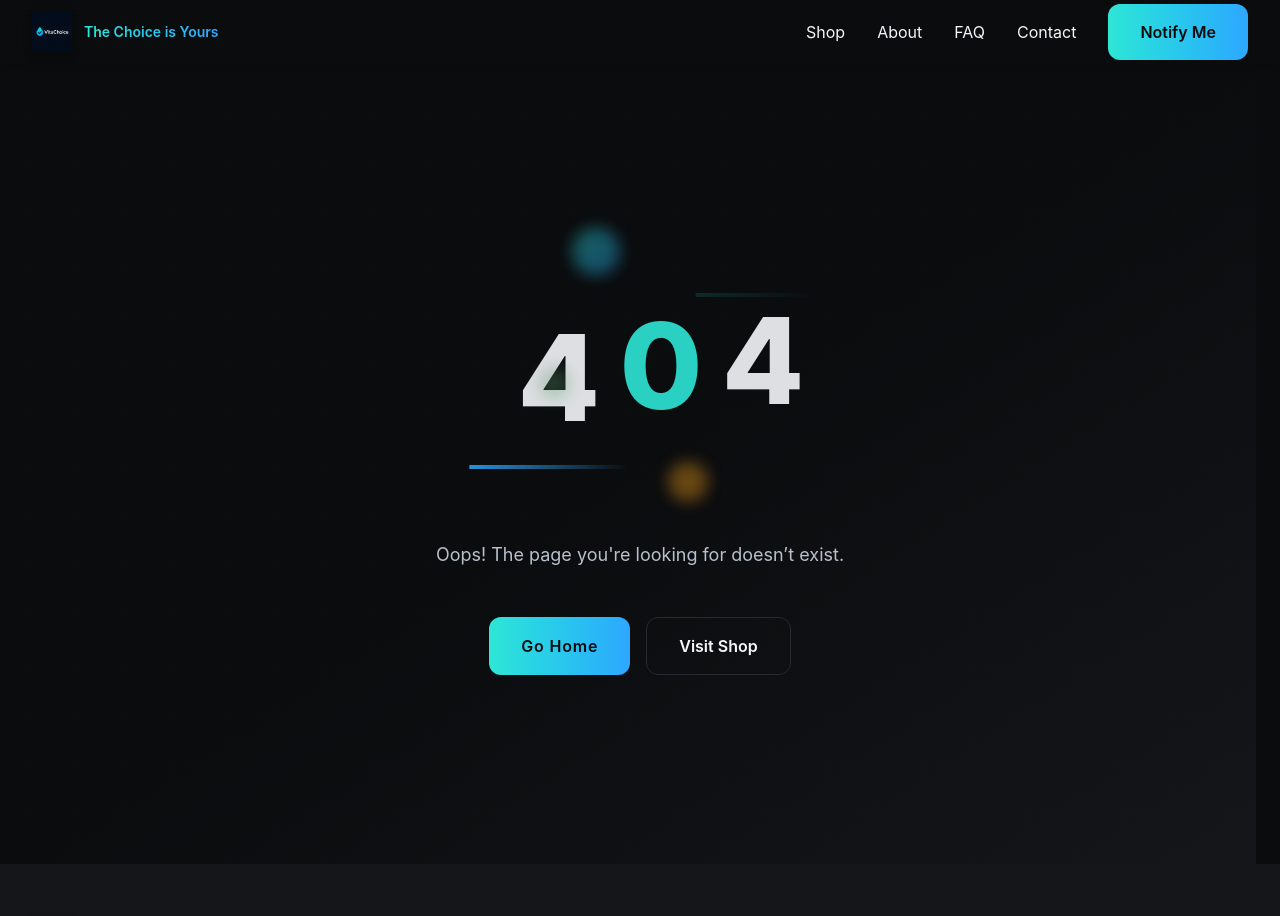
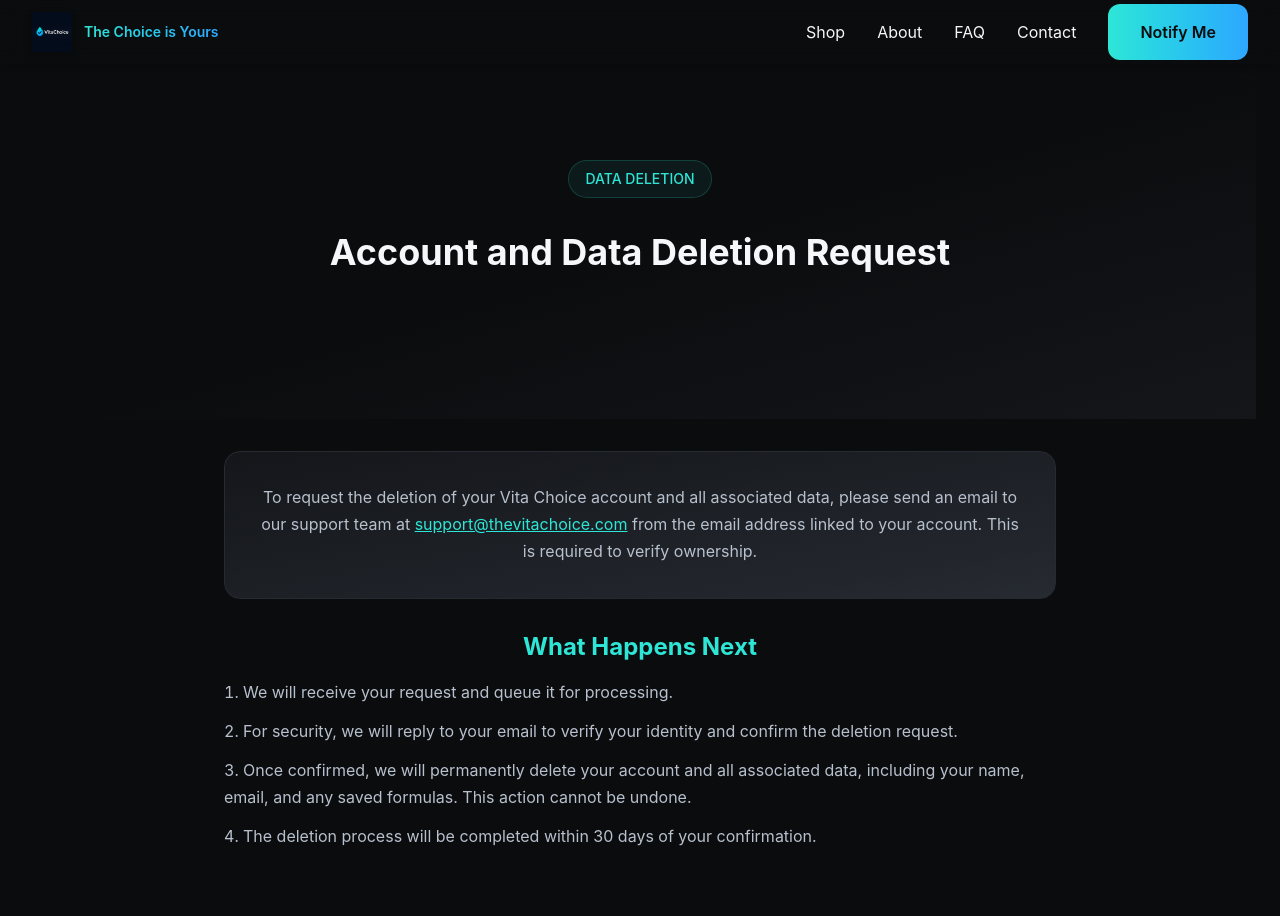
Before and after one commit to carnage999-max/Vita-Choice, a Next.js app: page /delete-account in a window 1280 px wide. Before the commit this address had no page. Shown: the top 916 px of the page. Built offline with nearby package versions, Linux system fonts and the light colour scheme.

Commit message:
feat: created delete account data request page.

```diff
--- /dev/null
+++ b/app/delete-account/page.tsx
@@ -0,0 +1,82 @@
+"use client";
+
+import React from 'react';
+import Link from 'next/link';
+import { COLORS, TYPOGRAPHY } from '../lib/constants';
+
+const DeleteAccountPage = () => {
+    return (
+        <div style={{ backgroundColor: COLORS.background, color: COLORS.textPrimary }}>
+            {/* Hero Section */}
+            <section className="relative overflow-hidden py-16 lg:py-24">
+                <div className="absolute inset-0">
+                    <div className="absolute inset-0 bg-gradient-to-br from-[#0B0C0E] via-[#0B0C0E] to-[#14161A]" />
+                    <div className="absolute top-1/4 right-1/4 w-96 h-96 bg-gradient-radial from-[#2EE6D6]/8 to-transparent rounded-full blur-3xl" />
+                </div>
+
+                <div className="relative max-w-4xl mx-auto px-6 lg:px-8">
+                    <div className="text-center mb-12">
+                        <div className="inline-flex items-center gap-2 px-4 py-2 rounded-full border mb-8"
+                            style={{
+                                backgroundColor: `${COLORS.accentTeal}10`,
+                                borderColor: `${COLORS.accentTeal}30`
+                            }}>
+                            <span className="text-sm font-medium" style={{ color: COLORS.accentTeal }}>
+                                DATA DELETION
+                            </span>
+                        </div>
+
+                        <h1 className="text-3xl lg:text-4xl font-bold leading-tight mb-4"
+                            style={{ fontFamily: TYPOGRAPHY.heading }}>
+                            Account and Data Deletion Request
+                        </h1>
+                    </div>
+                </div>
+            </section>
+
+            {/* Content */}
+            <section className="py-8">
+                <div className="max-w-4xl mx-auto px-6 lg:px-8">
+                    <div className="prose prose-invert max-w-none text-center">
+                        <div className="bg-gradient-to-br from-[#14161A] to-[#262A31] rounded-2xl p-8 border border-[#262A31] mb-8">
+                            <p style={{ color: COLORS.textMuted, fontFamily: TYPOGRAPHY.body, lineHeight: '1.7' }}>
+                                To request the deletion of your Vita Choice account and all associated data, please send an email to our support team at{' '}
+                                <a href="mailto:support@thevitachoice.com" style={{ color: COLORS.accentTeal, textDecoration: 'underline' }}>
+                                    support@thevitachoice.com
+                                </a>
+                                {' '}from the email address linked to your account. This is required to verify ownership.
+                            </p>
+                        </div>
+
+                        <div className="space-y-8 text-left">
+                            <section>
+                                <h2 className="text-2xl font-bold mb-4 text-center" style={{ fontFamily: TYPOGRAPHY.heading, color: COLORS.accentTeal }}>
+                                    What Happens Next
+                                </h2>
+                                <div className="space-y-4" style={{ color: COLORS.textMuted, fontFamily: TYPOGRAPHY.body, lineHeight: '1.7' }}>
+                                    <ol className="list-decimal list-inside space-y-3">
+                                        <li>We will receive your request and queue it for processing.</li>
+                                        <li>For security, we will reply to your email to verify your identity and confirm the deletion request.</li>
+                                        <li>Once confirmed, we will permanently delete your account and all associated data, including your name, email, and any saved formulas. This action cannot be undone.</li>
+                                        <li>The deletion process will be completed within 30 days of your confirmation.</li>
+                                    </ol>
+                                </div>
+                            </section>
+
+                            <div className="text-center pt-8">
+                                <p style={{ color: COLORS.textMuted, fontFamily: TYPOGRAPHY.body, lineHeight: '1.7' }}>
+                                    Your privacy is important to us. For more information, please review our{' '}
+                                    <Link href="/privacy" style={{ color: COLORS.accentTeal, textDecoration: 'underline' }}>
+                                        Privacy Policy
+                                    </Link>.
+                                </p>
+                            </div>
+                        </div>
+                    </div>
+                </div>
+            </section>
+        </div>
+    );
+};
+
+export default DeleteAccountPage;
```
